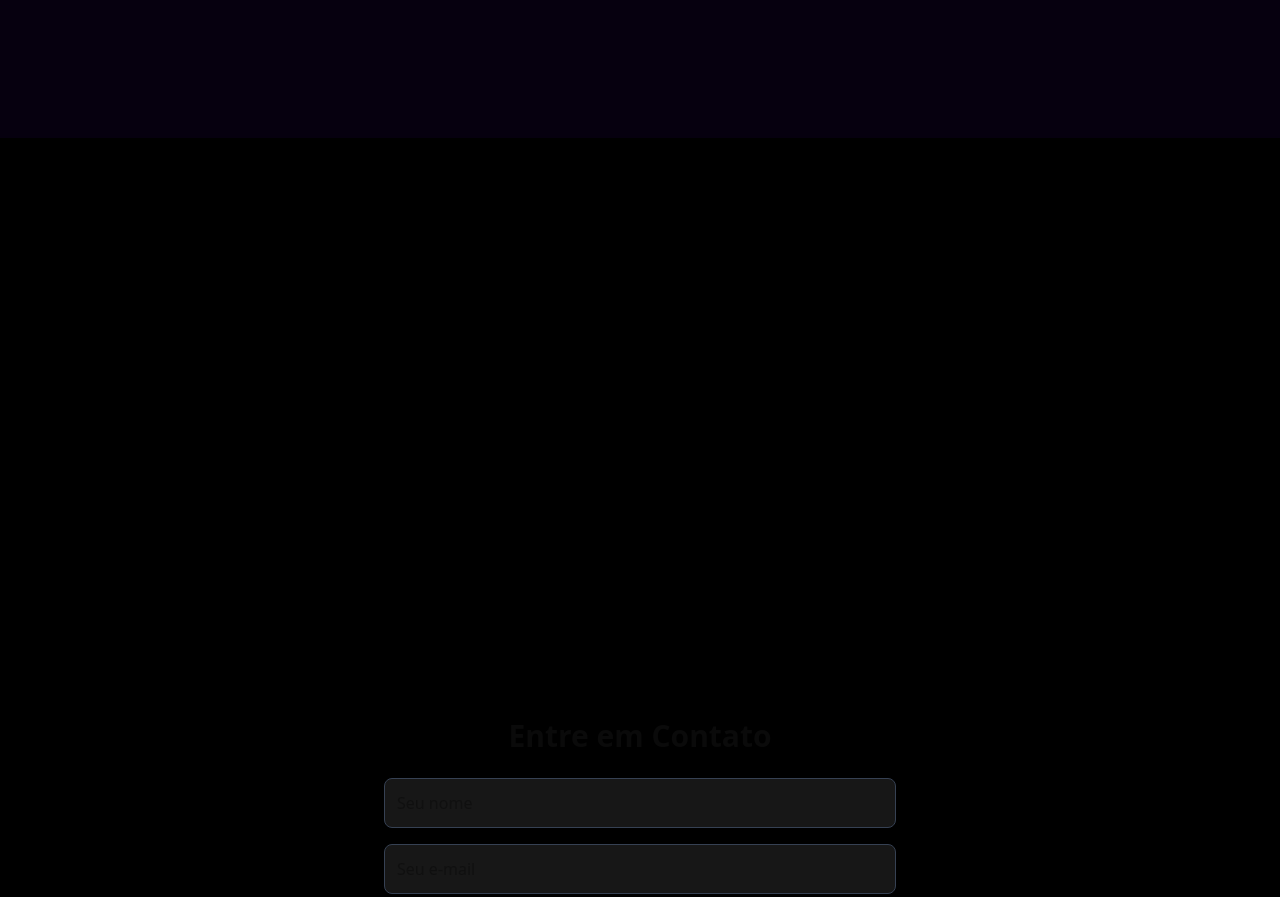
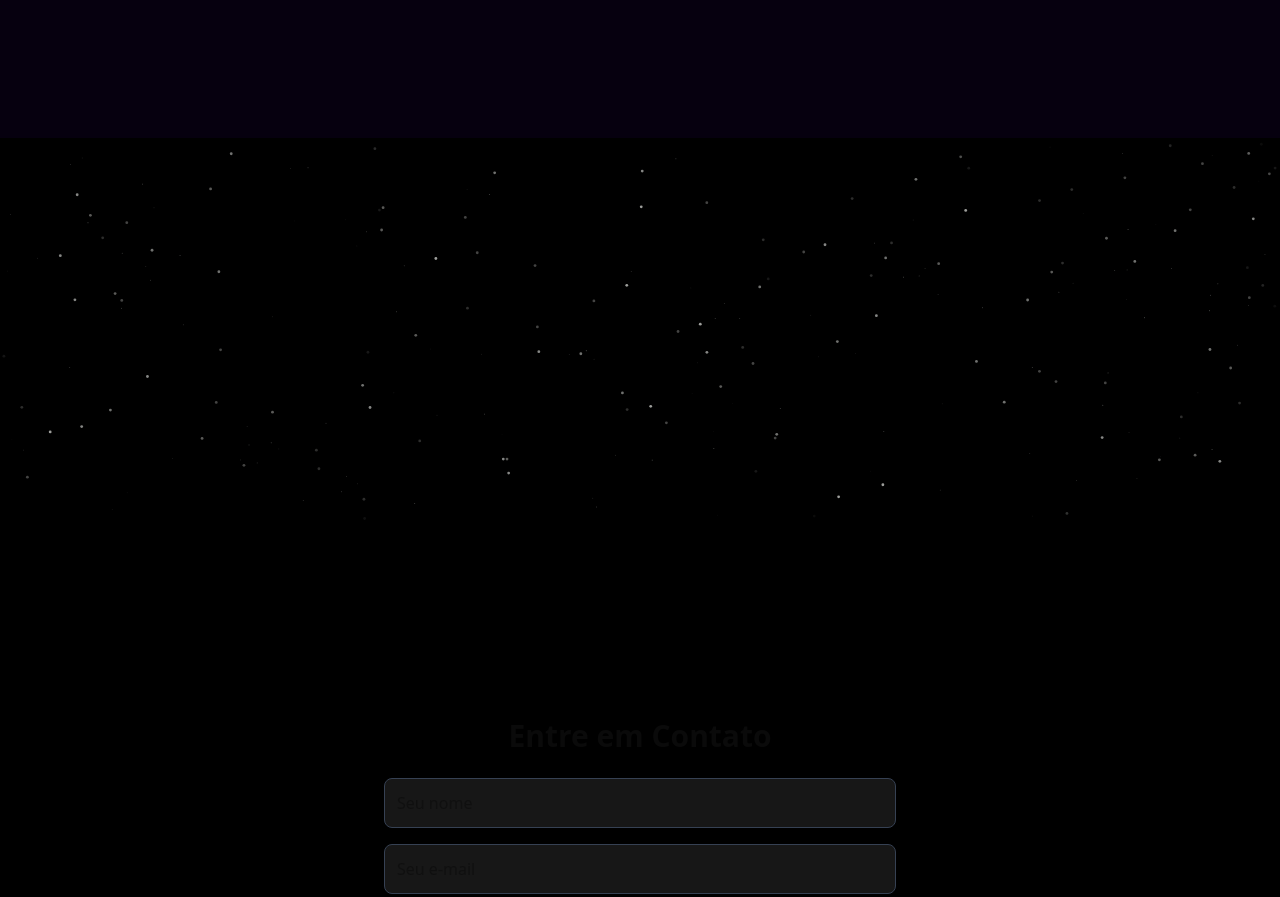
Before and after one commit to ryanfelipedev/portfolio-ryanfelipedev, a React (Vite) app: page / in a window 1280 px wide. Shown: the part 1900-2797 px from the top of the page. Built offline with nearby package versions, Linux system fonts and the light colour scheme.

Commit message:
Style: Adicionando novo background a section

```diff
--- a/src/components/sections/Projetos.jsx
+++ b/src/components/sections/Projetos.jsx
@@ -1,11 +1,22 @@
 import SplitText from "../ui/SplitText";
+import { Particles } from "@/components/ui/particles"
+
 
 export default function Projetos() {
   return (
     <section
      id="projetos"
-     className="relative flex items-center justify-center py-42 px-7"
+     className="relative flex items-center justify-center py-42 px-7 overflow-hidden"
      >
+
+      {/* BACKGROUND  */}
+      <Particles
+        className="absolute inset-0 z-0"
+        quantity={120}
+        ease={81}
+        color="#e0e1dd"
+        refresh
+      />
 
       <SplitText
           text="Projetos"
```
